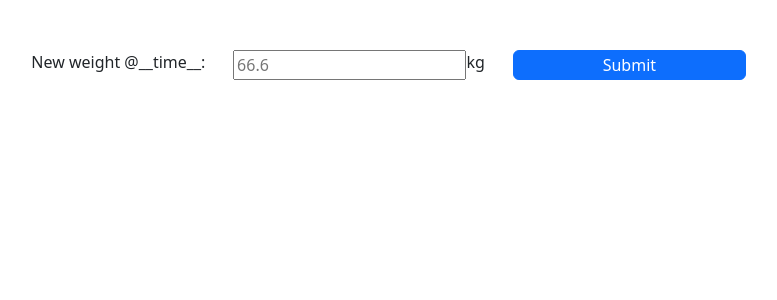
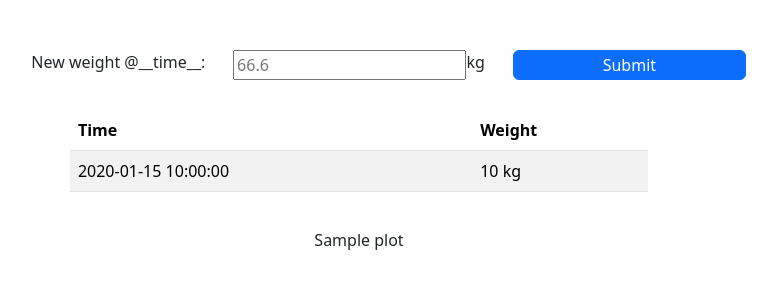
Before and after one commit to 0LTSU0/caloryTrackerWebapp, a Flask app: template templates/weights.html in a window 1280 px wide. Shown: the part 56-356 px from the top of the page, without its empty margins (281-1058 px from the left). Run offline with Flask 3, Linux system fonts and the light colour scheme; the template is opened without the code that fills it: most values are stand-ins (such as "Sample title", 1, 10 or a date in 2020); some libraries are stand-ins or nearby versions.

Commit message:
weight monitoring

```diff
--- a/dbaccess.py
+++ b/dbaccess.py
@@ -282,3 +282,17 @@ class dbAccess():
                 self.db.commit()
         except Exception as e:
             print(e)
+
+    def add_weight_for_user(self, username, add_ts, add_weight):
+        try:
+            tablename = f"userdata_weights_{username}"
+            with self.thlock:
+                sql = f"INSERT INTO {tablename} (datetime, weight) VALUES (?, ?)"
+                self.cur.execute(sql, (add_ts, add_weight))
+                self.db.commit()
+            self.registered_users[username]["weight_records"].append({"datetime": add_ts, "weight": add_weight})
+        except Exception as e:
+            print(e)
+
+    def get_weight_records_for_user(self, user):
+        return self.registered_users[user]["weight_records"]
--- a/server.py
+++ b/server.py
@@ -133,7 +133,7 @@ def profile_page(user):
                                error_msg=error_msg)
 
 
-@app.route("/weights/<user>", methods=["GET", "POST"])
+@app.route("/weights/<user>", methods=["GET"])
 def weights_page(user):
     ses_token = request.cookies.get("session")
     if not ses_token:
@@ -142,9 +142,36 @@ def weights_page(user):
         return redirect("/login")
     if not ses_token.split("|")[0] == user:
         return "You can't access other people's records. Go away >:("
+    weight_records = db_access.get_weight_records_for_user(user)
+    dailylimit, defaultburn, weightgoal = db_access.fill_settings_form(user)
+    plot = generate_weight_plot(weight_records, weightgoal)
     return render_template("weights.html",
-                           username=user)
+                           username=user,
+                           weight_records=weight_records,
+                           plot=plot)
 
+
+@app.route("/weights/<user>/post", methods=["POST"])
+def post_new_weight(user):
+    ses_token = request.cookies.get("session")
+    if not ses_token:
+        return redirect("/login")
+    if not db_access.check_session_token_validity(ses_token):
+        return redirect("/login")
+    if not ses_token.split("|")[0] == user:
+        return "You can't access other people's records. Go away >:("
+
+    try:
+        ts = int(request.get_json()["ts"])
+        weight = float(request.get_json()["weight"])
+        db_access.add_weight_for_user(user, ts, weight)
+        print("TODO save:", ts, weight)
+    except Exception as e:
+        print(e) #Todo show error on page or whatever
+        return redirect(redirect_addr)
+
+    redirect_addr = request.base_url.rstrip("/post")
+    return redirect(redirect_addr)
 
 
 @app.route("/login", methods=['GET', 'POST'])
--- a/static/scripts.js
+++ b/static/scripts.js
@@ -289,6 +289,13 @@ function convertTableEpochs()
             $(this).text(epochToReadable($(this).text()))
         })
     })
+    $('#weight_table_body tr').each(function() {
+        $(this).find('td:first').each(function(){
+            console.debug("convertTableEpochs", $(this).text())
+            $(this).attr("epoch", $(this).text()) //store the original epoch string to attribute
+            $(this).text(epochToReadable($(this).text()))
+        })
+    })
 }
 
 function update_ts_on_weight_page()
@@ -310,7 +317,11 @@ function submitNewWeight()
     if (!ts || !w)
     {
         $("#submiterror").show();
+        return;
     }
+    data = {"ts": ts,
+            "weight": w}
+    postDataAndRedirect(window.location.href + "/post", data);
 }
 
 $( document ).ready(function() {
@@ -330,8 +341,9 @@ $( document ).ready(function() {
 
     if (location.href.includes("/weights/"))
     {
-        update_ts_on_weight_page()
-        setInterval(update_ts_on_weight_page, 1000)
+        update_ts_on_weight_page();
+        setInterval(update_ts_on_weight_page, 1000);
+        convertTableEpochs()
     }
 
     if (location.href.endsWith("register"))
--- a/templates/weights.html
+++ b/templates/weights.html
@@ -58,9 +58,27 @@
                 </div>
             </div>
 
+            <div class="d-flex justify-content-center" style="margin-top: 30px;">
+                <table class="table table-striped" style="width: 70%;">
+                    <thead>
+                        <tr>
+                            <th scope="col">Time</th>
+                            <th scope="col">Weight</th>
+                        </tr>
+                    </thead>
+                    <tbody id="weight_table_body">
+                        {% for w in weight_records %}
+                        <tr>
+                            <td>{{w['datetime']}}</td>
+                            <td>{{w['weight']}} kg</td>
+                        </tr>
+                        {% endfor %}
+                    </tbody>
+                </table>
+            </div>
 
 
         </div>
-        <!--div id="plotlygraph" class="plotlygraphcontainer">{{plotlyhtml | safe}}</div-->
+        <div id="plotlygraph" class="plotlygraphcontainer">{{plot | safe}}</div>
     </div>
 </body>
```
Also changed, not shown: plotgen.py (+35 -2 lines), README.md.
